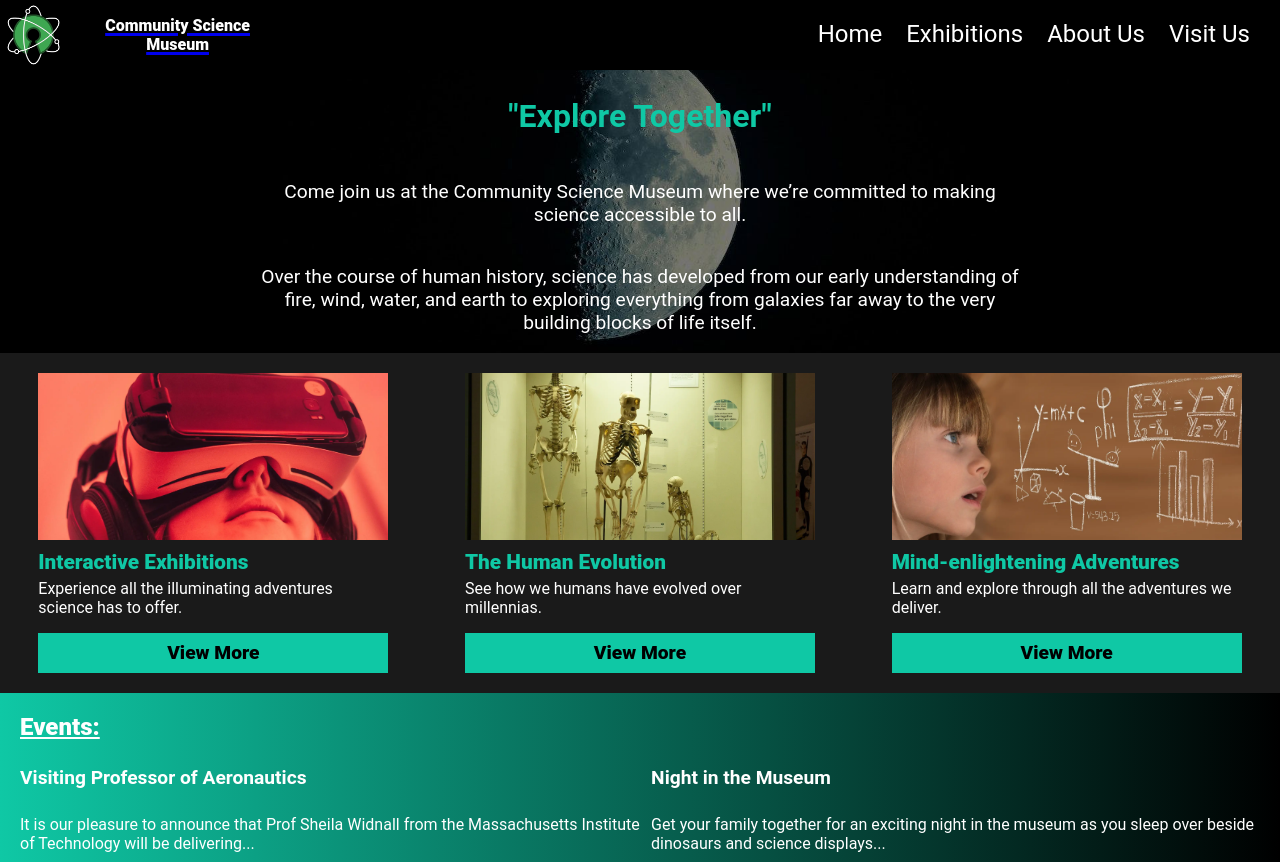
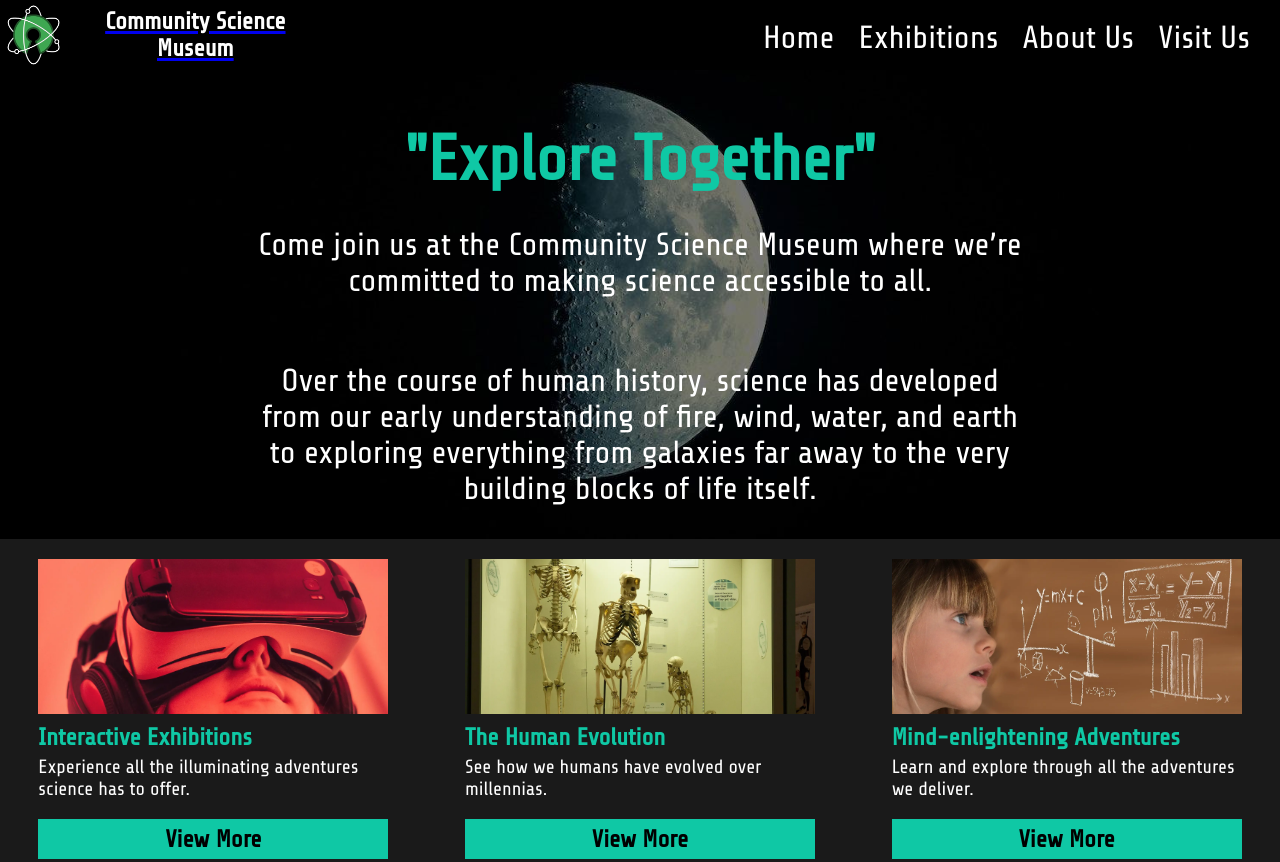
Before and after one commit to ESPR07/Noroff-Semester-Project-1, a plain HTML site: page index.html in a window 1280 px wide. Shown: the top 862 px of the page. Drawn offline with Linux system fonts and the light colour scheme.

Commit message:
Font
Changed and made account for font change

```diff
--- a/css/styles.css
+++ b/css/styles.css
@@ -1,6 +1,6 @@
 @font-face {
-  font-family: "roboto", Verdana, Tahoma, sans-serif;
-  src: url(/fonts/RobotoCondensed-Regular.ttf);
+  font-family: "roboto";
+  src: url(/fonts/ShareTech-Regular.ttf);
 }
 
 :root {
@@ -15,6 +15,8 @@
   --buttonBackground: #0fc8a5;
   --buttonText: #000000;
   --clickableLinks: #0fc8a5;
+  --fontContent: 1.2rem;
+  --fontHeading: 1.5rem;
 }
 
 /*======================================================================
@@ -76,7 +78,7 @@ a:hover {
   justify-content: center;
   align-items: center;
   font-weight: 800;
-  font-size: 1.2rem;
+  font-size: 1.5rem;
 }
 
 /*==============
@@ -89,11 +91,9 @@ header {
 
 .logo-link-container {
   height: 70px;
-  width: 100%;
   background-color: var(--navBarBackground);
   color: var(--navTextColor);
   display: flex;
-  font-weight: 800;
   text-align: center;
   justify-content: space-between;
 }
@@ -105,6 +105,11 @@ header {
 
 .home-logo-link p {
   color: var(--navTextColor);
+  font-weight: 800;
+  font-size: 1.5rem;
+  margin: 0;
+  display: flex;
+  align-items: center;
 }
 
 .nav-container {
@@ -119,10 +124,10 @@ header {
   padding: 0;
   margin-top: 50px;
   color: var(--contentTextColor);
+  font-size: 2rem;
 }
 
 .hamburger-menu-elements li {
-  font-size: 2rem;
   margin-block: 40%;
 }
 
@@ -168,14 +173,15 @@ header {
 .home-section-1 h1 {
   color: var(--headingText);
   text-align: center;
-  font-size: 2rem;
+  font-size: 3rem;
+  margin-bottom: 0;
 }
 
 .home-section-1 p {
   color: var(--contentTextColor);
   text-align: center;
   padding-inline: 20px;
-  font-size: 1.2rem;
+  font-size: 1.5rem;
 }
 
 .home-section-wrapper {
@@ -222,7 +228,7 @@ header {
 .home-section-2-article h2 {
   margin: 0;
   margin-top: 10px;
-  font-size: 1.3rem;
+  font-size: var(--fontHeading);
   font-weight: 800;
   color: var(--headingText);
 }
@@ -230,6 +236,7 @@ header {
 .home-section-2-article p {
   color: var(--contentTextColor);
   margin-top: 5px;
+  font-size: var(--fontContent);
 }
 
 .button-position {
@@ -262,7 +269,11 @@ header {
 }
 
 .event-section h4 {
-  font-size: 1.2rem;
+  font-size: var(--fontHeading);
+}
+
+.event-section p {
+  font-size: var(--fontContent);
 }
 
 footer {
@@ -282,7 +293,7 @@ footer img {
 
 .footer-elements a {
   color: var(--contentTextColor);
-  font-size: 1.3rem;
+  font-size: 2rem;
 }
 
 .footer-background {
@@ -326,8 +337,13 @@ footer img {
 2d. Desktop Landing Page
 ========================*/
 
+  .home-section-1 h1 {
+    font-size: 4rem;
+  }
+
   .home-section-1 p {
     padding-inline: 20%;
+    font-size: 2rem;
   }
 
   .event-article-wrapper {
```
Also changed, not shown: fonts/ShareTech-Regular.ttf (added).
